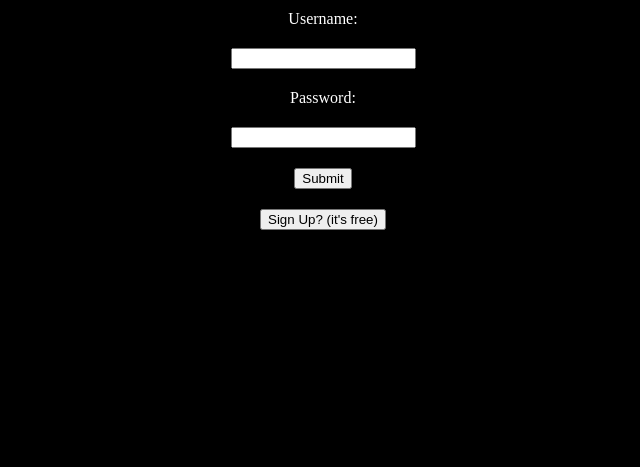
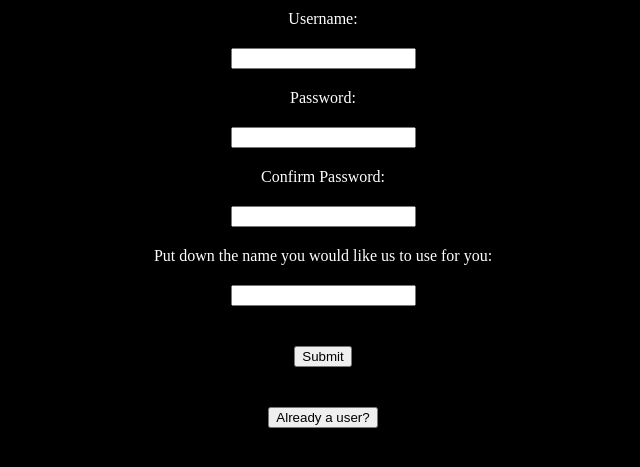
Before and after one commit to ZMarsh20/Capstone, a Flask app: page /sign_up in a window 1280 px wide. Shown: the part 49-516 px from the top of the page, without its empty margins (317-957 px from the left). Run offline with Flask 2, Linux system fonts and the light colour scheme; some libraries are stand-ins or nearby versions.

Commit message:
fixed major issue with user authentication

```diff
--- a/app.py
+++ b/app.py
@@ -17,7 +17,7 @@ app.config['MYSQL_PASSWORD'] = ''#os.getenv("PASSWORD")
 app.config['MYSQL_DB'] = 'cs_495'#'victorf8$cs_495'
 
 app.config['SQLALCHEMY_DATABASE_URI'] = 'mysql://root:@localhost/cs_495'
-#'mysql://victorf8:@victorf8.mysql.pythonanywhere-services.com/victorf7$cs_495'
+#'mysql://victorf8:'+ os.getenv("PASSWORD") +'@victorf8.mysql.pythonanywhere-services.com/victorf8$cs_495'
 app.config['SECRET_KEY'] = "halsdgkbrhjdfhaj320hdf"#os.getenv("SECRET_KEY")
 
 mysql = flask_mysqldb.MySQL(app)
@@ -37,8 +37,8 @@ class Users(UserMixin, db.Model):
 def home():
     if login:
         eventsList = []
-        return render_template("events.html",login="Logout")
-    return render_template("home.html", login="Sign In")
+        return render_template("events.html",login=login)
+    return render_template("home.html", login=login)
 
 @login_manager.user_loader
 def load_user(user_id):
@@ -57,14 +57,16 @@ def logout():
 def sign_up():
     global login
     wrong = False
-    wasSignUp = False
+    wasSignUp = True
     if current_user.is_authenticated:
-        return render_template('logout.html', login="Sign Out")
+        return render_template('logout.html', login=login)
     if request.method == 'POST':
-        wasSignUp = True
+        name = request.form['name']
+        if len(name) < 1:
+            name = None
         user = Users(username=request.form['newusername'],
                      password=sha256_crypt.encrypt(request.form['newpassword']+app.config['SECRET_KEY']),
-                     name=request.form['name'])
+                     name=name)
         if Users.query.filter_by(username=user.username).first() == None:
             db.session.add(user)
             db.session.commit()
@@ -73,7 +75,7 @@ def sign_up():
             return redirect(url_for('home'))
         else:
             wrong = True
-    return render_template('login.html', login="Sign In", wrong=wrong, wasSignUp=wasSignUp)
+    return render_template('login.html', login=login, wrong=wrong, wasSignUp=wasSignUp)
 
 @app.route('/sign_in', methods=['GET','POST'])
 def sign_in():
@@ -81,7 +83,7 @@ def sign_in():
     wrong = False
     wasSignUp = False
     if current_user.is_authenticated:
-        return render_template('logout.html', login="Sign Out")
+        return render_template('logout.html', login=login)
     if request.method == 'POST':
         user = Users.query.filter_by(username=request.form['username']).first()
         if user != None and sha256_crypt.verify(request.form['password']+app.config['SECRET_KEY'], user.password):
@@ -90,7 +92,7 @@ def sign_in():
             return redirect(url_for('home'))
         else:
             wrong = True
-    return render_template('login.html', login="Sign In", wrong=wrong, wasSignUp=wasSignUp)
+    return render_template('login.html', login=login, wrong=wrong, wasSignUp=wasSignUp)
 
 @app.route('/view/<i>')
 def view(i):
--- a/static/login.js
+++ b/static/login.js
@@ -18,65 +18,11 @@ var sign = document.getElementById("signup");
 var log = document.getElementById("login");
 var signupform = document.getElementById("signupform");
 
-user.style.display = "block";
-username.style.display = "block";
-password.style.display = "block";
-pass.style.display = "block";
-submit.style.display = "block";
-
-log.style.display = "none";
-sign.style.display = "block";
-
-newuser.style.display = "none";
-newusername.style.display = "none";
-newpassword.style.display = "none";
-newpass.style.display = "none";
-newpassword2.style.display = "none";
-newpass2.style.display = "none";
-submit2.style.display = "none";
-_name.style.display = "none";
-lname.style.display = "none";
-
-
 function signup() {
-    user.style.display = "none";
-    username.style.display = "none";
-    password.style.display = "none";
-    pass.style.display = "none";
-    submit.style.display = "none";
-
-    log.style.display = "block";
-    sign.style.display = "none";
-
-    newuser.style.display = "block";
-    newusername.style.display = "block";
-    newpassword.style.display = "block";
-    newpass.style.display = "block";
-    newpassword2.style.display = "block";
-    newpass2.style.display = "block";
-    submit2.style.display = "block";
-    _name.style.display = "block";
-    lname.style.display = "block";
+    location.assign("\\sign_up");
 }
 function login() {
-    user.style.display = "block";
-    username.style.display = "block";
-    password.style.display = "block";
-    pass.style.display = "block";
-    submit.style.display = "block";
-
-    log.style.display = "none";
-    sign.style.display = "block";
-
-    newuser.style.display = "none";
-    newusername.style.display = "none";
-    newpassword.style.display = "none";
-    newpass.style.display = "none";
-    newpassword2.style.display = "none";
-    newpass2.style.display = "none";
-    submit2.style.display = "none";
-    _name.style.display = "none";
-    lname.style.display = "none";
+    location.assign("\\sign_in");
 }
 function check() {
     if (newpassword.value === newpassword2.value) {
@@ -85,16 +31,10 @@ function check() {
             newusername.style.backgroundColor = "red";
         }
         else {
-            if (_name.value != "") {
-                if (newpassword.value == "") {
-                    alert("Please make sure all fields are filled");
-                } else {
-                    signupform.submit();
-                }
-            }
-            else {
+            if (newpassword.value == "") {
                 alert("Please make sure all fields are filled");
-                _name.style.backgroundColor = "red";
+            } else {
+                return true;
             }
         }
     }
@@ -103,12 +43,17 @@ function check() {
         newpassword.style.backgroundColor = "red";
         newpassword2.style.backgroundColor = "red";
     }
+    return false;
 }
 function normal() {
-    newpassword.style.backgroundColor = "white";
-    newpassword2.style.backgroundColor = "white";
-    _name.style.backgroundColor = "white";
-    newusername.style.backgroundColor = "white";
+    try {
+        newpassword.style.backgroundColor = "white";
+        newpassword2.style.backgroundColor = "white";
+        newusername.style.backgroundColor = "white";
+    } catch {
+        username.style.backgroudColor = "white";
+        password.style.backgroudColor = "white";
+    }
 }
 function usernameTaken() {
     alert("Username taken. Try again");
--- a/templates/base.html
+++ b/templates/base.html
@@ -10,7 +10,11 @@
         <ul>
             <li><a href="/">Home</a></li>
             <li><a href="/add">Add</a></li>
-            <li><a href="/sign_in">{{login}}</a></li>
+            <li><a href="/sign_in">
+            {%if login%} Logout
+            {%else%} Sign In
+            {%endif%}
+            </a></li>
         </ul>
     </nav>
 
--- a/templates/login.html
+++ b/templates/login.html
@@ -2,37 +2,33 @@
 {% block title %}Sign In{%endblock%}
 
 {% block content %}
-    <form action="/sign_in" method="post">
-        <label id="user" for="username">Username: </label>
-        <input id="username" type="text" name="username" required oninput="normal()" minlength="8" maxlength="40">
-        <label id="pass" for="username">Password: </label>
-        <input id="password" type="password" name="password" required oninput="normal()" minlength="8" maxlength="25">
-        <input id="submit" type="submit">
-    </form>
-    <button id="signup" onclick="signup()">Sign Up? (it's free)</button>
-
-    <form id="signupform" action="/sign_up" method="post">
-        <label id="newuser" for="username">Username: </label>
-        <input id="newusername" type="text" name="newusername" required oninput="normal()" minlength="8" maxlength="40">
-        <label id="newpass" for="username">Password: </label>
-        <input id="newpassword" type="password" name="newpassword" required oninput="normal()" minlength="8" maxlength="25">
-        <label id="newpass2" for="username">Confirm Password: </label>
-        <input id="newpassword2" type="password" required oninput="normal()" minlength="8" maxlength="25">
-        <label id="lname" for="username">Put down the name you would like us to use for you: </label>
-        <input id="name" name="name" type="text" required oninput="normal()" maxlength="40">
-        <input id="ok" type="text" required style="display: none;">
-    </form>
-    <button id="submit2" onclick="check()">Submit new user</button>
-    <button id="login" onclick="login()">Already a user?</button>
-
-
-    <script src="/static/login.js"></script>
     {% if wasSignUp %}
-        <script>signup()</script>
+        <form id="signupform" action="/sign_up" onsubmit="return check()" method="post">
+            <label id="newuser" for="username">Username: </label><br>
+            <input id="newusername" type="text" name="newusername" required oninput="normal()" minlength="8" maxlength="40"><br>
+            <label id="newpass" for="username">Password: </label><br>
+            <input id="newpassword" type="password" name="newpassword" required oninput="normal()" minlength="8" maxlength="25"><br>
+            <label id="newpass2" for="username">Confirm Password: </label><br>
+            <input id="newpassword2" type="password" required oninput="normal()" minlength="8" maxlength="25"><br>
+            <label id="lname" for="username">Put down the name you would like us to use for you: </label><br>
+            <input id="name" name="name" type="text" oninput="normal()" maxlength="40"><br>
+            <input id="submit2" type="submit"><br>
+        </form>
+        <button id="login" onclick="login()">Already a user?</button>
+        <script src="/static/login.js"></script>
         {% if wrong %}
             <script>usernameTaken()</script>
         {%endif%}
     {%else%}
+        <form action="/sign_in" method="post">
+            <label id="user" for="username">Username: </label><br>
+            <input id="username" type="text" name="username" required oninput="normal()" minlength="8" maxlength="40"><br>
+            <label id="pass" for="username">Password: </label><br>
+            <input id="password" type="password" name="password" required oninput="normal()" minlength="8" maxlength="25"><br>
+            <input id="submit" type="submit"><br>
+        </form>
+        <button id="signup" onclick="signup()">Sign Up? (it's free)</button><br>
+        <script src="/static/login.js"></script>
         {% if wrong %}
             <script>tryAgain()</script>
         {%endif%}
```
